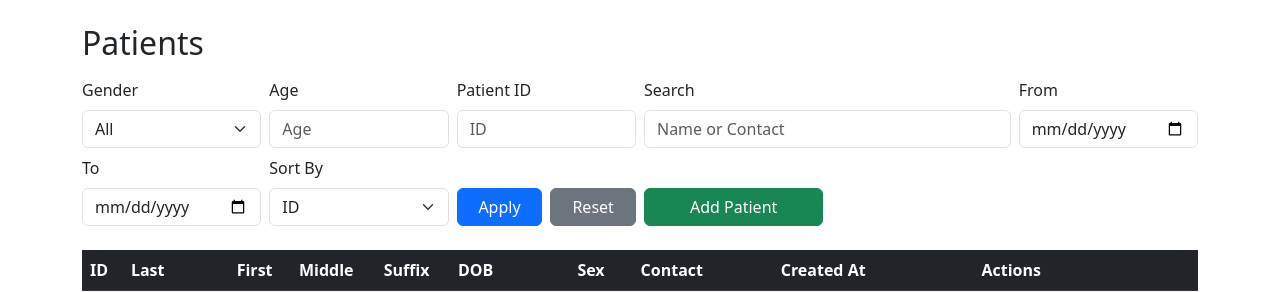
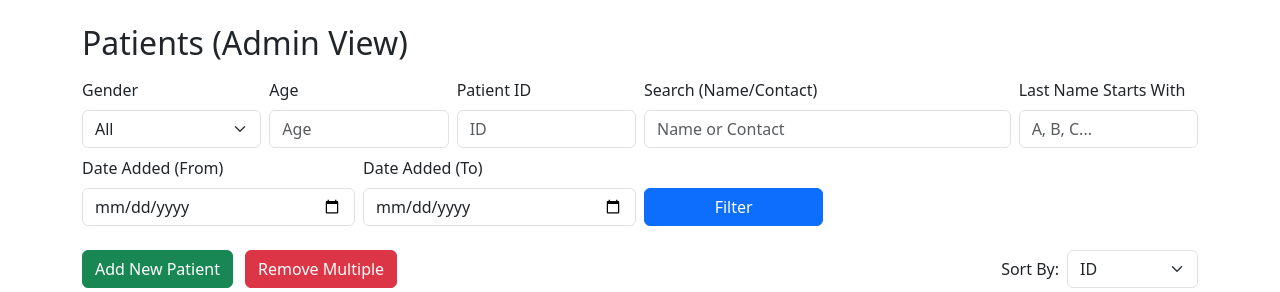
Before and after one commit to luhykie/SE-LIFE, a Flask app: page /patients in a window 1280 px wide. Shown: the part 56-348 px from the top of the page. Run offline with Flask 3, Linux system fonts and the light colour scheme; the visitor is signed in with stand-in values (Sample User, id 1); data comes from the database, SQL or seed files in the repository.

Commit message:
Update Patients

```diff
--- a/templates/patients.html
+++ b/templates/patients.html
@@ -1,10 +1,8 @@
 {% extends "layout.html" %}
 {% block content %}
-<h2 class="mb-3">Patients</h2>
+<h2 class="mb-3">Patients (Admin View)</h2>
 
-<!-- Filters -->
-<form method="get" class="row g-2 mb-4 align-items-end">
-  <!-- Gender -->
+<form id="filterForm" method="get" class="row g-2 mb-4 align-items-end">
   <div class="col-md-2">
     <label class="form-label">Gender</label>
     <select name="gender" class="form-select">
@@ -14,57 +12,59 @@
     </select>
   </div>
 
-  <!-- Age -->
   <div class="col-md-2">
     <label class="form-label">Age</label>
     <input type="number" name="age" value="{{ age_input }}" placeholder="Age" class="form-control" min="1">
   </div>
 
-  <!-- Patient ID -->
   <div class="col-md-2">
     <label class="form-label">Patient ID</label>
     <input type="number" name="patient_id" value="{{ id_input }}" placeholder="ID" class="form-control" min="1">
   </div>
 
-  <!-- Search -->
   <div class="col-md-4">
-    <label class="form-label">Search</label>
+    <label class="form-label">Search (Name/Contact)</label>
     <input type="text" name="search" value="{{ search }}" placeholder="Name or Contact" class="form-control">
   </div>
 
-  <!-- Date Range -->
   <div class="col-md-2">
-    <label class="form-label">From</label>
+    <label class="form-label">Last Name Starts With</label>
+    <input type="text" name="last_name_start" value="{{ last_name_start }}" placeholder="A, B, C..." class="form-control">
+  </div>
+
+  <div class="col-md-3">
+    <label class="form-label">Date Added (From)</label>
     <input type="date" name="start_date" value="{{ start_date }}" class="form-control">
   </div>
-  <div class="col-md-2">
-    <label class="form-label">To</label>
+
+  <div class="col-md-3">
+    <label class="form-label">Date Added (To)</label>
     <input type="date" name="end_date" value="{{ end_date }}" class="form-control">
   </div>
 
-  <!-- Sort -->
   <div class="col-md-2">
-    <label class="form-label">Sort By</label>
-    <select name="sort" class="form-select">
-      <option value="id" {% if sort_by == "id" %}selected{% endif %}>ID</option>
-      <option value="last_name" {% if sort_by == "last_name" %}selected{% endif %}>Last Name</option>
-      <option value="first_name" {% if sort_by == "first_name" %}selected{% endif %}>First Name</option>
-      <option value="age_asc" {% if sort_by == "age_asc" %}selected{% endif %}>Age ↑</option>
-      <option value="age_desc" {% if sort_by == "age_desc" %}selected{% endif %}>Age ↓</option>
-    </select>
-  </div>
-
-  <!-- Buttons -->
-  <div class="col-md-2 d-flex gap-2">
-    <button type="submit" class="btn btn-primary w-100">Apply</button>
-    <a href="{{ url_for('patients') }}" class="btn btn-secondary w-100">Reset</a>
-  </div>
-  <div class="col-md-2">
-    <a href="{{ url_for('add_patient') }}" class="btn btn-success w-100">Add Patient</a>
+    <button type="submit" class="btn btn-primary w-100">Filter</button>
   </div>
 </form>
 
-<!-- Table -->
+<div class="d-flex justify-content-between mb-3">
+  <div>
+    <a href="{{ url_for('add_patient') }}" class="btn btn-success me-2">Add New Patient</a>
+    <a href="{{ url_for('remove_multiple') }}" class="btn btn-danger">Remove Multiple</a>
+  </div>
+
+  <div class="d-flex align-items-center gap-2">
+    <label class="form-label mb-0">Sort By:</label>
+
+    <select id="sort_select" class="form-select w-auto" onchange="applySort(this.value)">
+        <option value="id" {% if sort_by == 'id' %}selected{% endif %}>ID</option>
+        <option value="last_name" {% if sort_by == 'last_name' %}selected{% endif %}>Last Name</option>
+        <option value="age_asc" {% if sort_by == 'age_asc' %}selected{% endif %}>Age (Asc)</option>
+        <option value="age_desc" {% if sort_by == 'age_desc' %}selected{% endif %}>Age (Desc)</option>
+    </select>
+  </div>
+</div>
+
 <div class="table-responsive">
 <table class="table table-striped table-hover align-middle">
   <thead class="table-dark">
@@ -87,8 +87,8 @@
       <td>{{ patient.id }}</td>
       <td>{{ patient.last_name }}</td>
       <td>{{ patient.first_name }}</td>
-      <td>{{ patient.middle_name }}</td>
-      <td>{{ patient.suffix }}</td>
+      <td>{{ patient.middle_name or '' }}</td>
+      <td>{{ patient.suffix or '' }}</td>
       <td>{{ patient.dob }}</td>
       <td>{{ patient.sex }}</td>
       <td>{{ patient.contact }}</td>
@@ -107,5 +107,30 @@
 </table>
 </div>
 
-<a href="{{ url_for('remove_multiple') }}" class="btn btn-danger">Remove Multiple</a>
+{% if not patients %}
+<div class="alert alert-warning mt-3" role="alert">No patients match the current filter criteria.</div>
+{% endif %}
+
+<script>
+    const filterForm = document.getElementById('filterForm');
+
+    function applySort(sortValue) {
+        const params = new URLSearchParams(new FormData(filterForm));
+
+        params.delete('sort');
+        params.append('sort', sortValue);
+
+        // Remove empty parameters to clean up the URL
+        params.forEach((value, key) => {
+            if (value === '' || value === 'All') {
+                params.delete(key);
+            }
+        });
+
+        const baseUrl = "{{ url_for('patients') }}";
+
+        window.location.href = baseUrl + '?' + params.toString();
+    }
+</script>
+
 {% endblock %}
```
